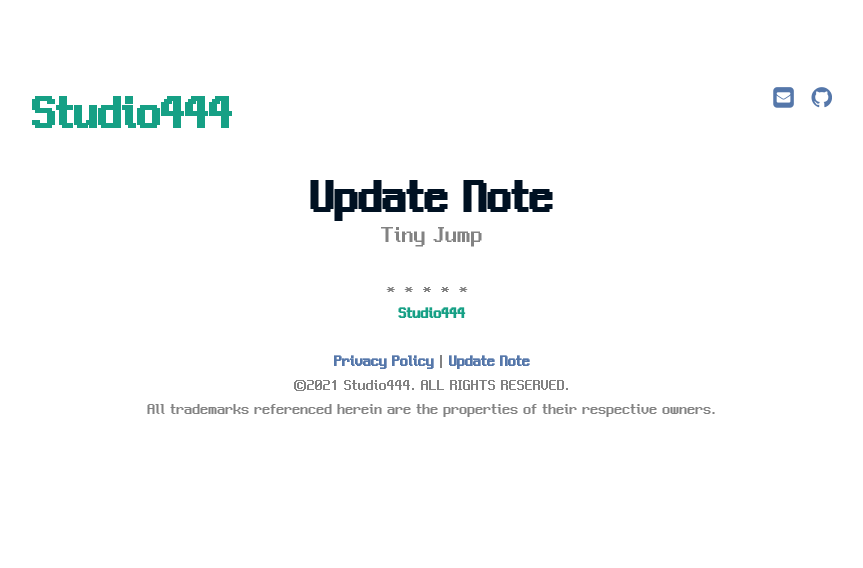
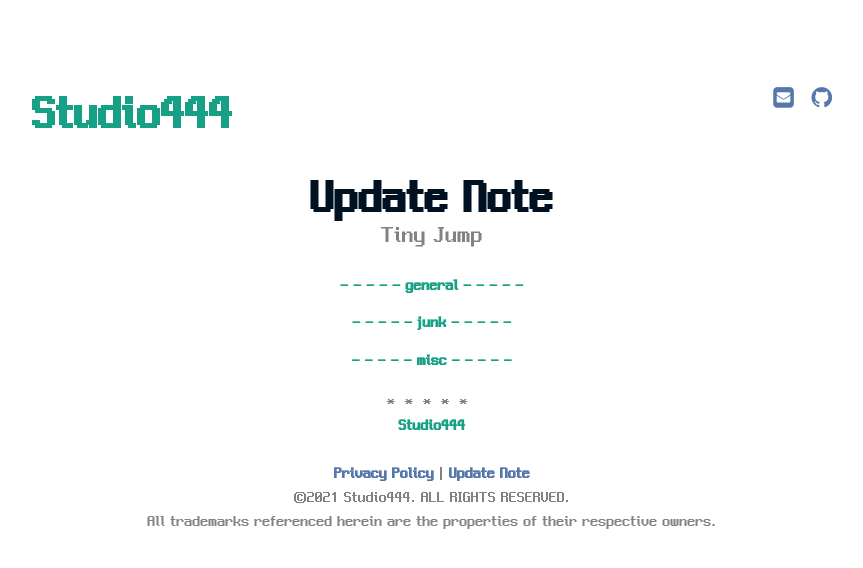
Before and after one commit to Studio444/studio444.github.io, a Jekyll site: the page built from updatenote-tinyjump.md, in a window 1280 px wide. Shown: the top 568 px of the page, without its empty margins (208-1071 px from the left). Built offline with Jekyll 4.4.1, drawn with Linux system fonts in a browser that asks for light colours.

Commit message:
Update updatenote-tinyjump.md

```diff
--- a/updatenote-tinyjump.md
+++ b/updatenote-tinyjump.md
@@ -9,13 +9,11 @@ subtitle: Tiny Jump
 {% for category in postsCategory %}
 <h4 class="post-teaser__month">
 <strong>
-  {% if post.path contains 'tinyjump' %}
 {% if category.name %}
 - - - - -  {{ category.name }} - - - - -
 {% else %}
 {{ Print }}
 {% endif %}
-                {% endif %}
 </strong>
 </h4>
 <ul class="list-posts">
```
